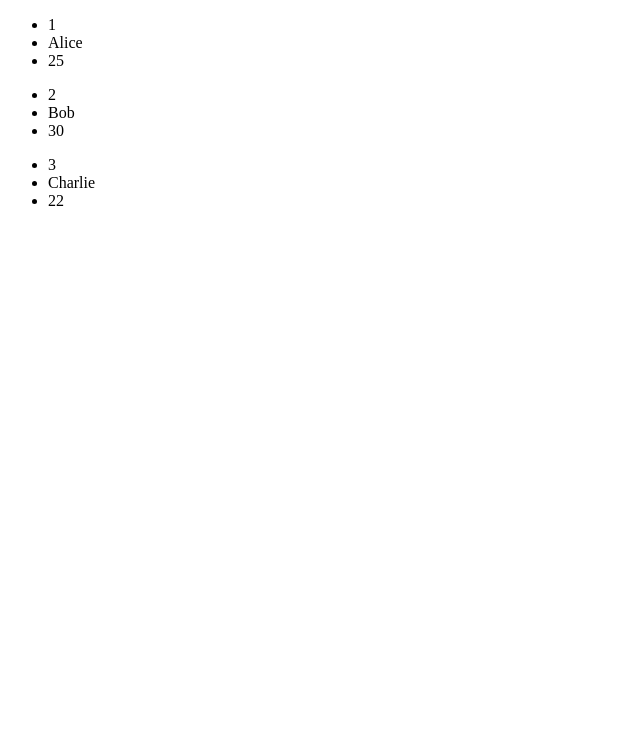
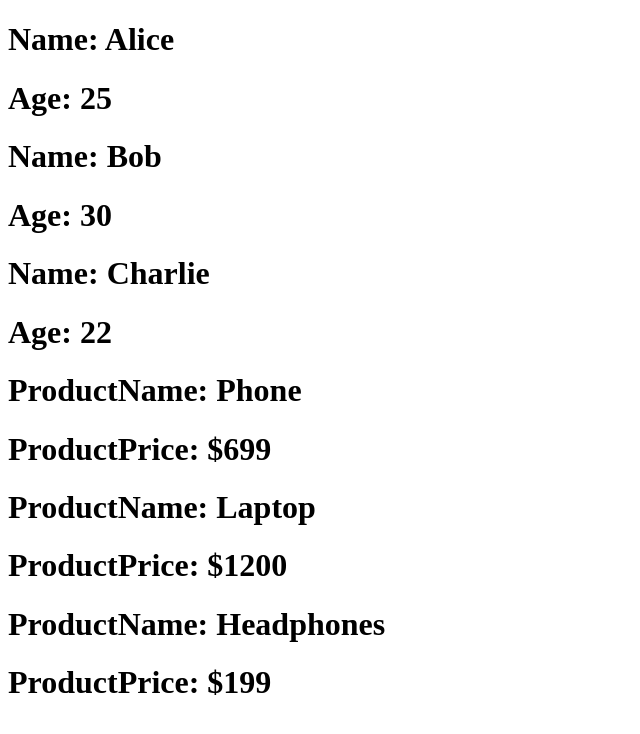
Before and after one commit to G1DY/React-Demo, a React (Vite) app in the folder react-demos/: page / in a window 1280 px wide. Shown: the top 734 px of the page, without its empty margins (0-640 px from the left). Built offline with nearby package versions, Linux system fonts and the light colour scheme.

Commit message:
props destructuring

```diff
--- a/react-demos/src/App.jsx
+++ b/react-demos/src/App.jsx
@@ -2,12 +2,14 @@ import React from 'react'
 import ProductInfo from './Components/ProductInfo'
 import UserInfo from './Components/UserInfo'
 import UserList from './Components/UserList'
+import ProductList from './Components/ProductList'
 
 
 const App = () => {
   return (
     <div>
-      <UserList />
+        <UserList/>
+      <ProductList />
     </div>
   )
 }
--- /dev/null
+++ b/react-demos/src/Components/ProductList.jsx
@@ -0,0 +1,21 @@
+import React from 'react'
+
+const ProductList = () => {
+    const products = [
+        {id: 1, name: "Phone", price: "$699"},
+        {id: 1, name: "Laptop", price: "$1200"},
+        {id: 1, name: "Headphones", price: "$199"},
+    ];
+  return (
+    <div>
+        {products.map((p)=> (
+            <div key={p.id}>
+                <h1>ProductName: {p.name}</h1>
+                <h1>ProductPrice: {p.price}</h1>
+            </div>
+        ))}
+    </div>
+  );
+};
+
+export default ProductList
--- a/react-demos/src/Components/UserList.jsx
+++ b/react-demos/src/Components/UserList.jsx
@@ -15,11 +15,10 @@ const UserList = () => {
   return (
     <div>
       { users.map(({id, name, age})=> (
-        <ul key={id}>
-            <li>{id}</li>
-            <li>{name}</li>
-            <li>{age}</li>
-        </ul>
+        <div key={id}>
+            <h1>Name: {name}</h1>
+            <h1>Age: {age}</h1>
+        </div>
       ))}
     </div>
   );
```
